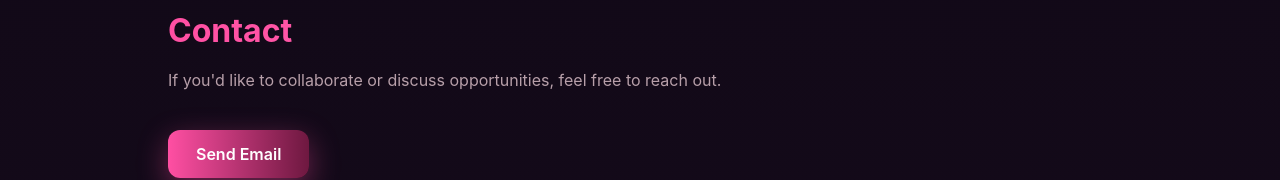
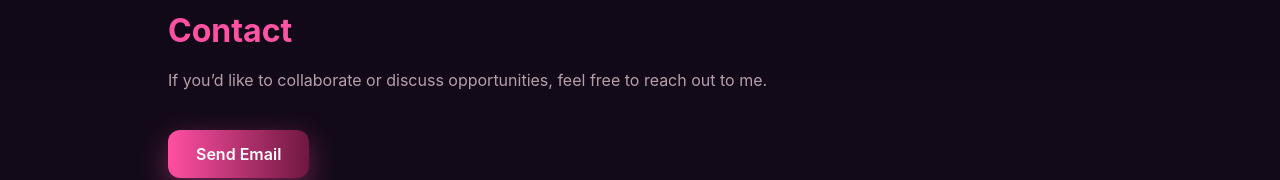
Before and after one commit to amandalimamads-ux/portfolio-amanda, a plain HTML site: page index.html in a window 1280 px wide. Shown: the part 2945-3125 px from the top of the page. Drawn offline with nearby package versions, Linux system fonts and the light colour scheme; animation ran at ten frames a second.

Commit message:
Actualiza la sesión contact en HTML

```diff
--- a/index.html
+++ b/index.html
@@ -203,7 +203,7 @@ Interested in software engineering, mobile development, and continuously learnin
 <h2>Contact</h2>
 
 
-<p>If you'd like to collaborate or discuss opportunities, feel free to reach out.</p>
+<p>If you’d like to collaborate or discuss opportunities, feel free to reach out to me.</p>
 
 <a class="btn-main"
 href="https://mail.google.com/mail/?view=cm&to=amandalimam.ads@email.com"
```
